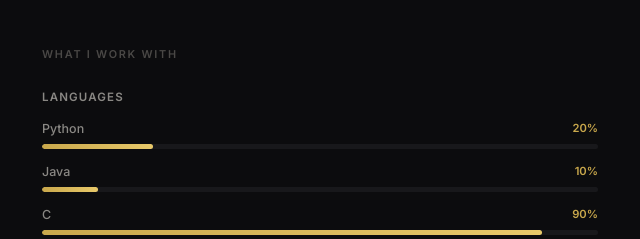
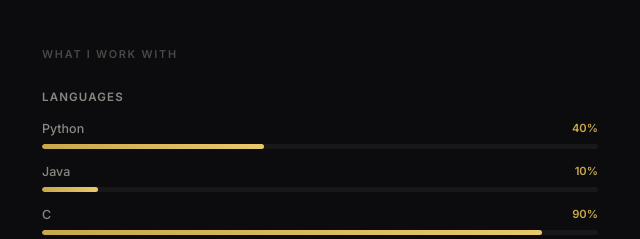
Before and after one commit to Roussshan/Personal_Portfolio, a plain HTML site: page index.html in a window 1280 px wide. Shown: the part 921-1160 px from the top of the page, 634-1274 px from the left. Drawn offline with nearby package versions, Linux system fonts and the light colour scheme; a web font is replaced by a local one.

Commit message:
Update index.html

```diff
--- a/index.html
+++ b/index.html
@@ -205,10 +205,10 @@
           <div class="skill-bars">
             <div class="skill-bar-item">
               <div class="skill-bar-label">
-                <span>Python</span><span class="skill-pct">20%</span>
+                <span>Python</span><span class="skill-pct">40%</span>
               </div>
               <div class="skill-bar-track">
-                <div class="skill-bar-fill" data-width="20"></div>
+                <div class="skill-bar-fill" data-width="40"></div>
               </div>
             </div>
             <div class="skill-bar-item">
```
